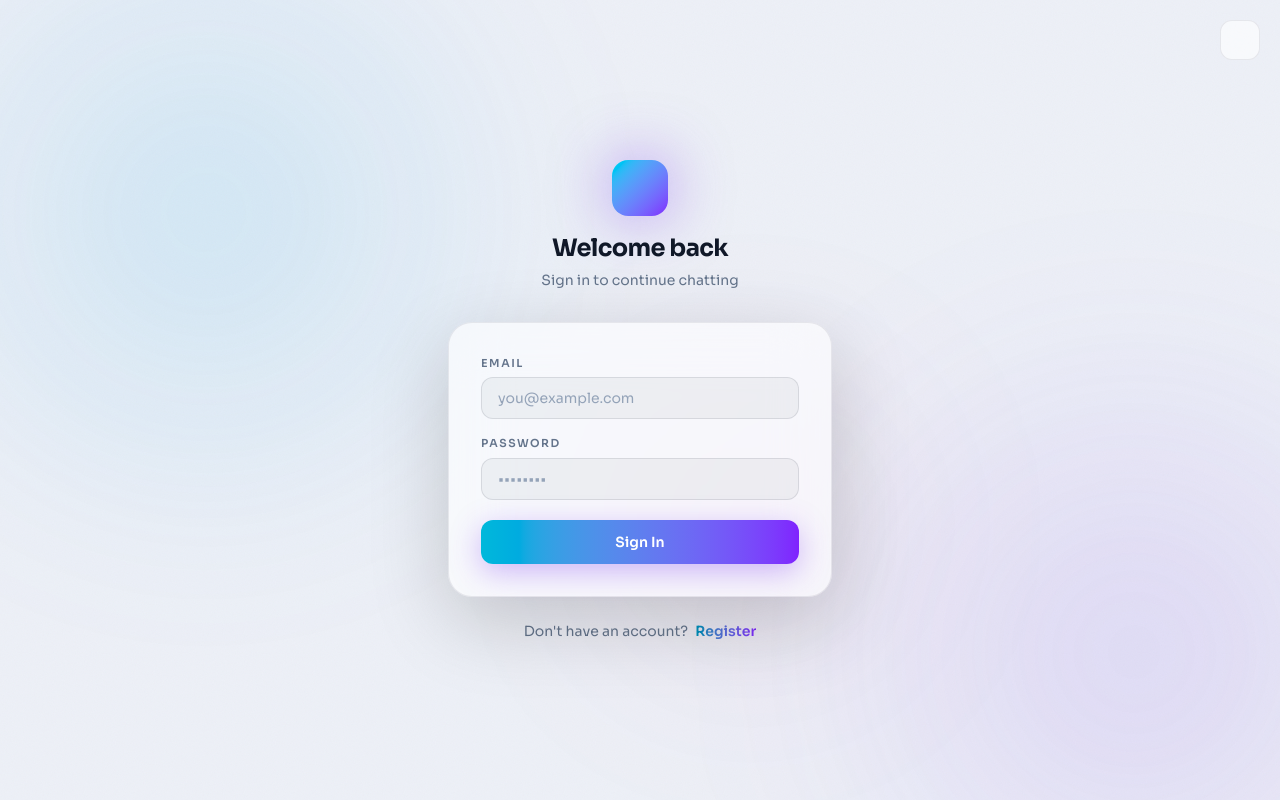
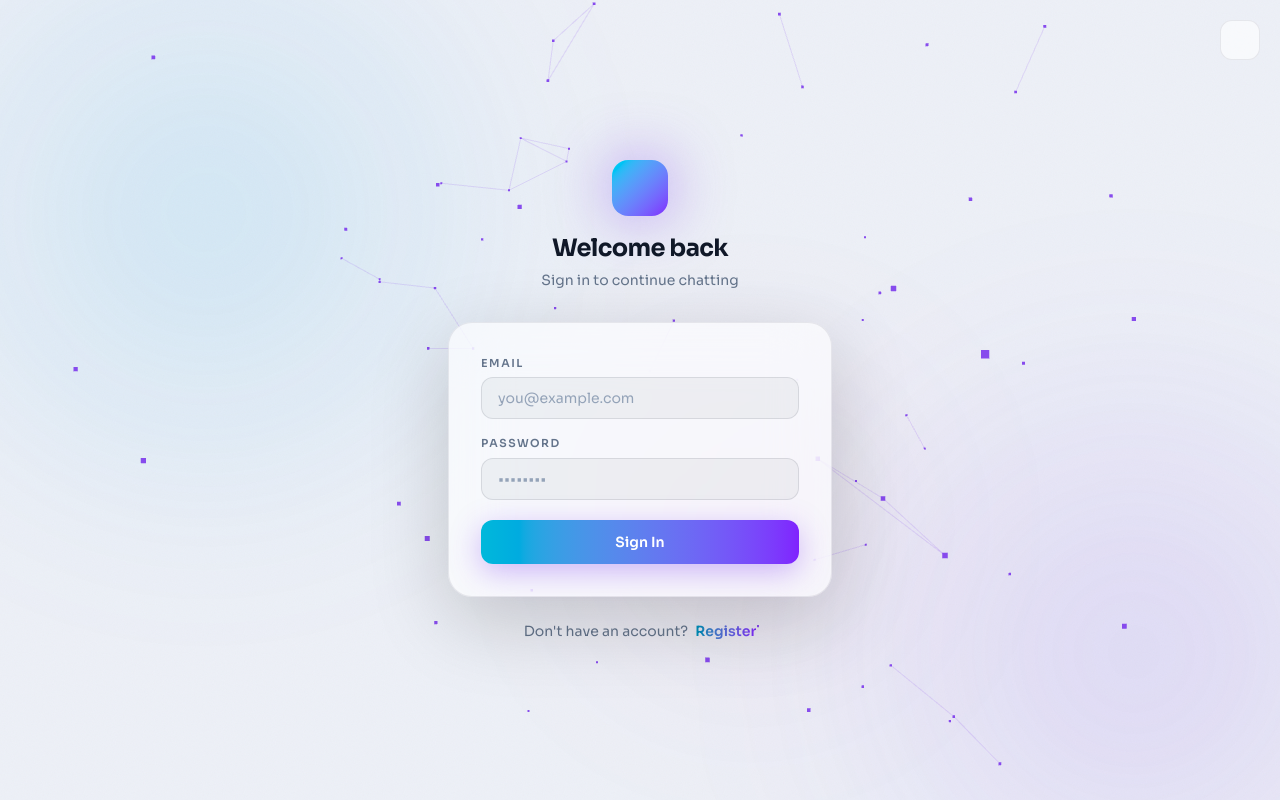
Before and after one commit to Saksham-073/ChatApp-Frontend, a Vue app: page /login in a window 1280 px wide. Built offline with nearby package versions, Linux system fonts and the light colour scheme; no server answers; some icons are missing.

Commit message:
feat: mount 3D particle background on login page

```diff
--- a/src/views/LoginView.vue
+++ b/src/views/LoginView.vue
@@ -4,6 +4,7 @@ import { Icon } from '@iconify/vue'
 import { useRouter } from 'vue-router'
 import { useAuthStore } from '../stores/auth'
 import { theme, toggleTheme } from '../lib/theme'
+import ParticleField from '../components/ParticleField.vue'
 
 const auth = useAuthStore()
 const router = useRouter()
@@ -40,6 +41,8 @@ function toggle() {
 </script>
 
 <template>
+  <ParticleField />
+
   <div class="relative z-10 min-h-screen flex items-center justify-center px-6 py-10">
     <!-- Theme toggle -->
     <button
```
